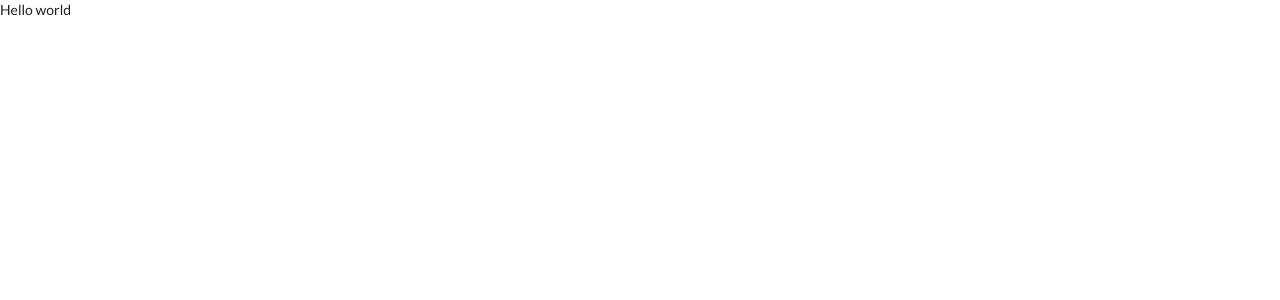
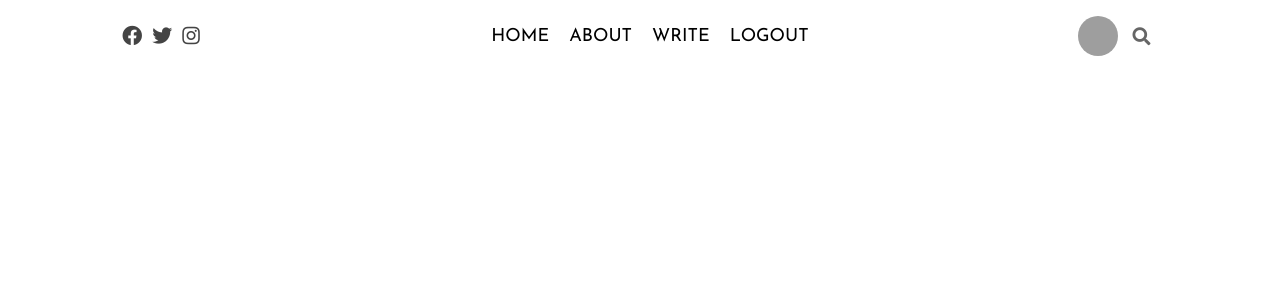
Before and after one commit to MaysaraSafwat/MERN-blog, a React (Create React App) app: page / in a window 1280 px wide. Shown: the top 300 px of the page. Built offline with nearby package versions, Linux system fonts and the light colour scheme; grey boxes are pictures that could not be loaded.

Commit message:
complete navbar ui

```diff
--- a/public/index.html
+++ b/public/index.html
@@ -13,7 +13,7 @@
     <link rel="preconnect" href="https://fonts.googleapis.com">
     <link rel="preconnect" href="https://fonts.gstatic.com" crossorigin>
     <link href="https://fonts.googleapis.com/css2?family=Josefin+Sans:wght@400;500;600;700&family=Lora:ital,wght@1,400;1,500;1,600;1,700&display=swap" rel="stylesheet">
-    <link rel="stylesheet" href="https://cdnjs.cloudflare.com/ajax/libs/semantic-ui/2.4.1/semantic.min.css" integrity="sha512-8bHTC73gkZ7rZ7vpqUQThUDhqcNFyYi2xgDgPDHc+GXVGHXq+xPjynxIopALmOPqzo9JZj0k6OqqewdGO3EsrQ==" crossorigin="anonymous" />
+
 
     <link href="https://cdnjs.cloudflare.com/ajax/libs/font-awesome/5.9.0/css/all.min.css" rel="stylesheet">
     <title>Blog App</title>
--- a/src/App.js
+++ b/src/App.js
@@ -1,8 +1,9 @@
+import Navbar from "./components/Navbar";
 
 function App() {
   return (
     <div className="App">
-      <div>Hello world</div>
+      <Navbar/>
     </div>
   );
 }
--- /dev/null
+++ b/src/components/Navbar.js
@@ -0,0 +1,27 @@
+import React from 'react';
+import "../style.css";
+
+export default function Navbar() {
+    return (
+        <div className="nav">
+            <div className="navLeft">
+                <i className="navIcon fab fa-facebook"></i>
+                <i className="navIcon fab fa-twitter"></i>
+                <i className="navIcon fab fa-instagram"></i>
+            </div>
+            <div className="navCenter">
+                <ul className="navList">
+                    <li className="navItem">HOME</li>
+                    <li className="navItem">ABOUT</li>
+                    <li className="navItem">WRITE</li>
+                    <li className="navItem">LOGOUT</li>
+                </ul>
+            </div>
+            <div className="navRight">
+                <img className="navImg" src="https://images.unsplash.com/photo-1568602471122-7832951cc4c5?ixid=MnwxMjA3fDB8MHxwaG90by1wYWdlfHx8fGVufDB8fHx8&ixlib=rb-1.2.1&auto=format&fit=crop&w=750&q=80" alt="avatar"/>
+                <i className="navSearchIcon fas fa-search"></i>
+
+            </div>
+        </div>
+    )
+}
--- /dev/null
+++ b/src/style.css
@@ -0,0 +1,57 @@
+/*NAVBAR*/
+
+.nav {
+  display: flex;
+  position: sticky;
+  top: 0;
+  height: 7vh;
+  width: 100%;
+  align-items: center;
+  font-family: "Josefin Sans", sans-serif;
+}
+.navLeft,
+.navRight {
+  flex: 3;
+  display: flex;
+  align-items: center;
+  justify-content: center;
+}
+.navCenter {
+  flex: 6;
+}
+.navIcon {
+  font-size: 20px;
+  margin-right: 10px;
+  color: #444;
+  cursor: pointer;
+}
+.navIcon:hover {
+  color: grey;
+}
+.navList {
+  display: flex;
+  list-style: none;
+  justify-content: center;
+}
+.navItem {
+  margin-right: 20px;
+  font-size: 18px;
+  font-weight: 300;
+  cursor: pointer;
+}
+.navItem:hover {
+  color: gray;
+}
+.navImg {
+  width: 40px;
+  height: 40px;
+  border-radius: 50%;
+  object-fit: cover;
+  margin-right: 15px;
+  cursor: pointer;
+}
+.navSearchIcon {
+  font-size: 18px;
+  color: #666;
+  cursor: pointer;
+}
```
